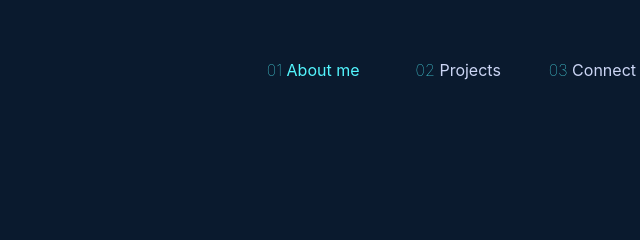
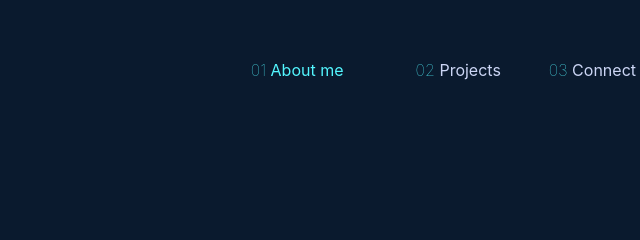
Before and after one commit to shinjimomoi/profile, a plain HTML site: page index.html in a window 1280 px wide. In both pictures the pointer is over the link 877 px from the left and 70 px from the top of the page. Shown: the top 240 px of the page, 556-1196 px from the left. Drawn offline with Linux system fonts and the light colour scheme; a web font is replaced by a local one.

Commit message:
Fixed hover effect

```diff
--- a/css/hover.css
+++ b/css/hover.css
@@ -5,7 +5,7 @@ a {
 
 nav a:hover {
   color: #53f6ff;
-  transform: translate(-8px, 0);
+  transform: translate(-24px, 0);
 }
 
 a img:hover {
```
